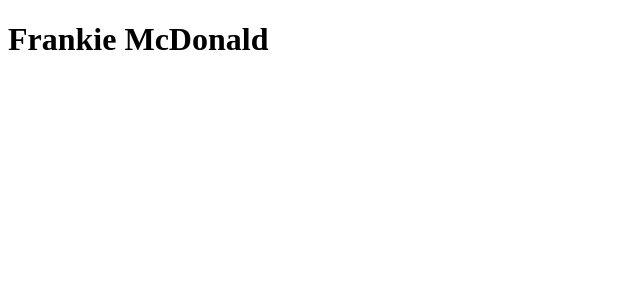
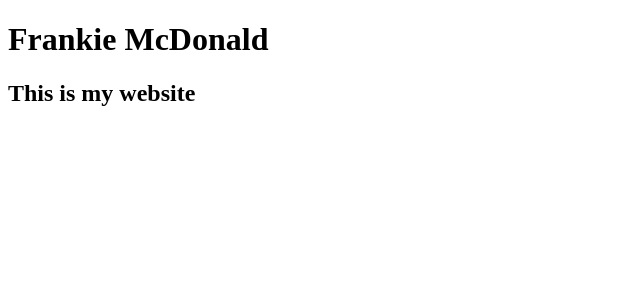
Before and after one commit to frankie-mcdonald/artist-website, a React (Vite) app: page / in a window 1280 px wide. Shown: the top 300 px of the page, without its empty margins (0-640 px from the left). Built offline with nearby package versions, Linux system fonts and the light colour scheme.

Commit message:
initial dev commit

```diff
--- a/src/App.jsx
+++ b/src/App.jsx
@@ -6,6 +6,7 @@ function App() {
     <>
       <Header />
       <h1 className="bob">Frankie McDonald</h1>
+      <h2>This is my website</h2>
     </>
   );
 }
```
